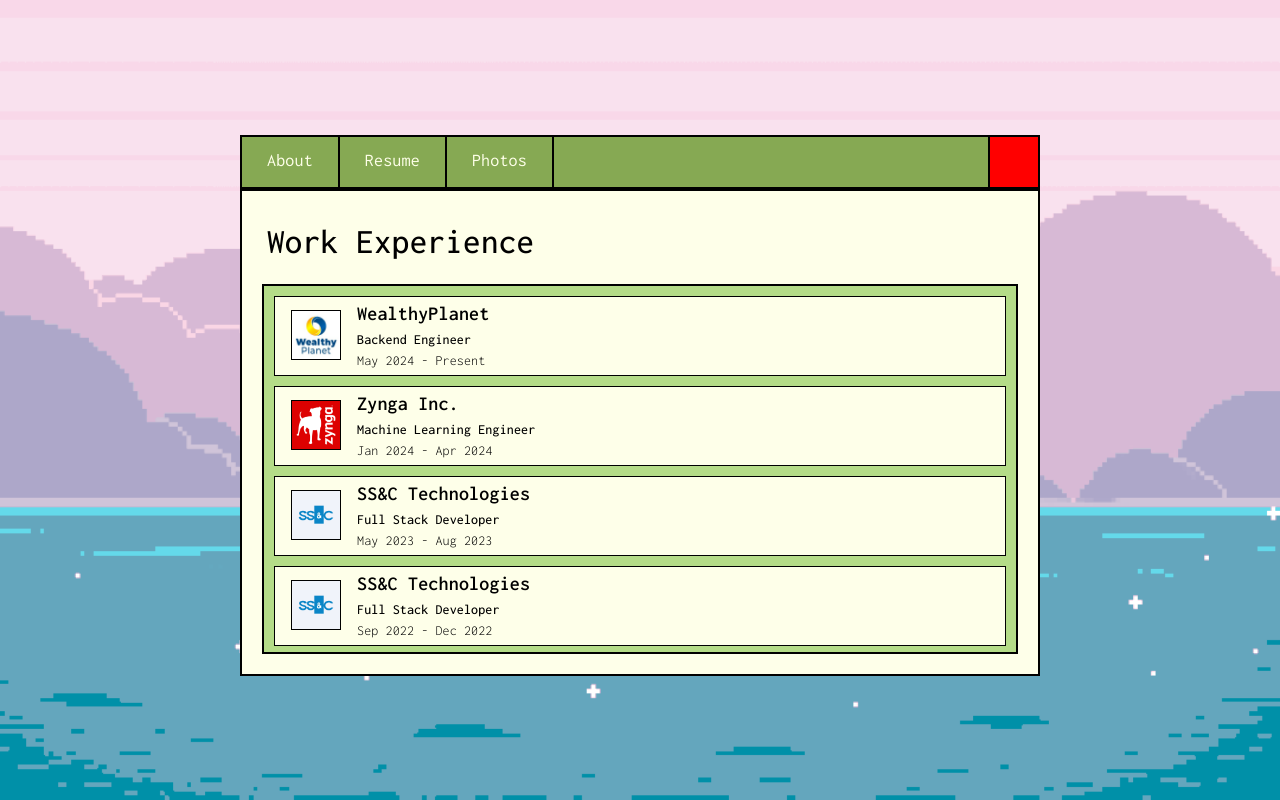
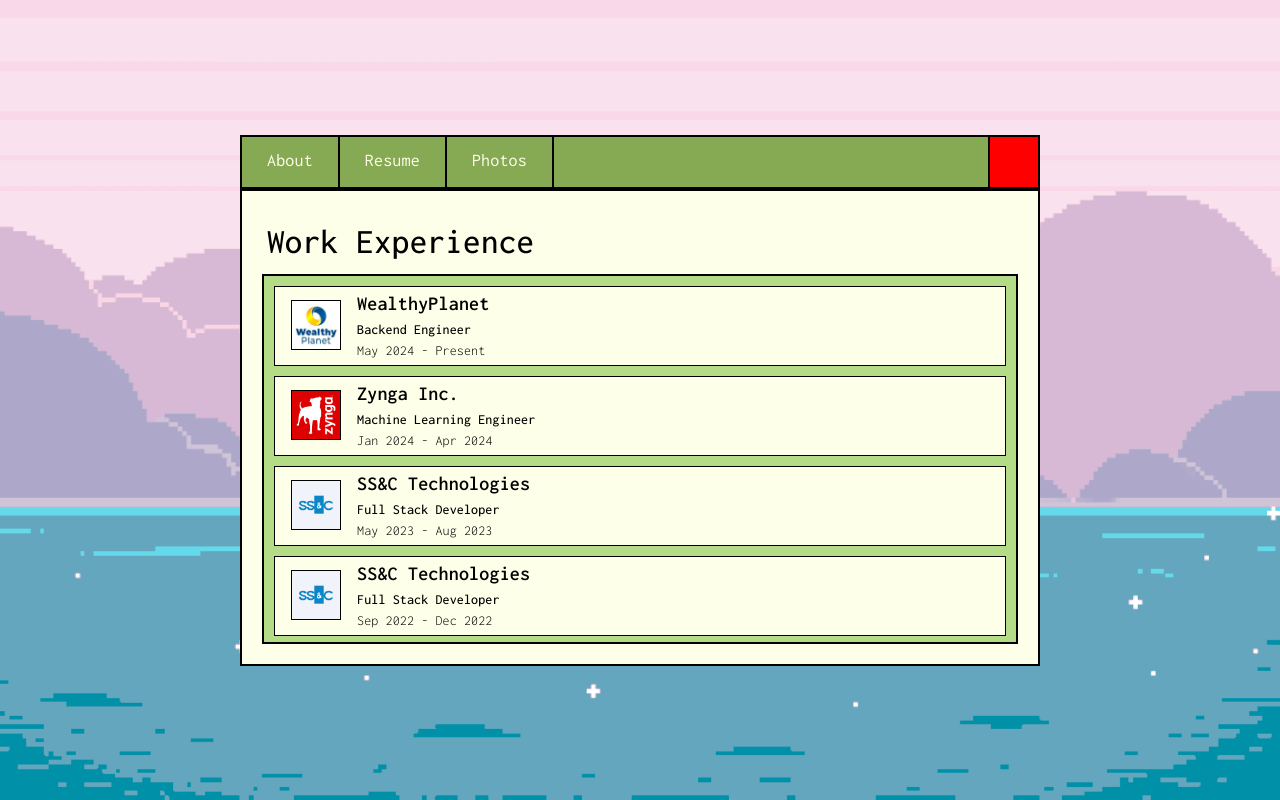
Before and after one commit to ChickanWang/Portfolio, a React (Create React App) app: page / in a window 1280 px wide. Both pictures are taken after a click on the element "Resume". Built offline with nearby package versions, Linux system fonts and the light colour scheme; no server answers.

Commit message:
fixed resume issue

```diff
--- a/src/components/Resume.js
+++ b/src/components/Resume.js
@@ -100,7 +100,7 @@
                     width: '100%',
                     height: { xs: '670px', sm: '370px' },
                     padding: '0 10px',
-                    marginTop: {xs: '70px', sm: '10px'},
+                    marginTop: {xs: '70px', sm: '0px'},
                     border: { xs: '2px solid black' },
                     backgroundColor: "#b4dc87",
                 }}
```
